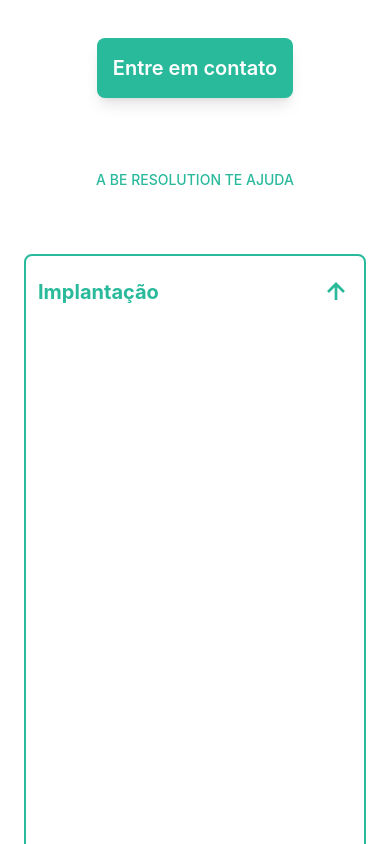
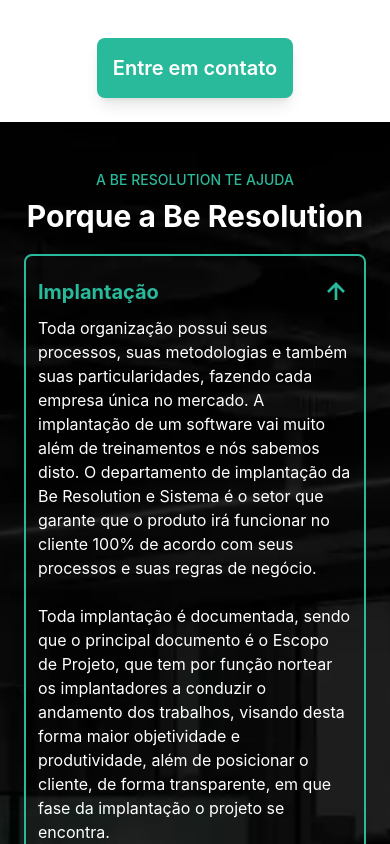
Before and after one commit to Lucas-Beijato/site-beresolution, a Next.js app: page / in a window 390 px wide. Shown: the part 6420-7264 px from the top of the page. Built offline with nearby package versions, Linux system fonts and the light colour scheme.

Commit message:
Correção de Erro Backgrounds
Versão mobile não estava carregando as imagens por um erro do lógica.

```diff
--- a/src/app/components/CustomSection/index.tsx
+++ b/src/app/components/CustomSection/index.tsx
@@ -14,7 +14,7 @@ interface CustomSectionProp {
 export default function CustomSection({ children, removePaddingX, imgURL, imgCustomStyle, colorDark, mobileOff, CustomBGComponent }: CustomSectionProp) {
   return (
     <section className={`overflow-hidden z-[0] w-full relative ${colorDark ? 'bg-BeColorBG': ''}`}>
-      {imgURL && <img className={`${imgCustomStyle} hidden xl:block absolute z-[1]`} loading="lazy" src={imgURL} alt="Fundo da seção." /> }
+      {imgURL && <img className={`${imgCustomStyle} ${mobileOff ? "hidden" : ""} xl:block absolute z-[1]`} loading="lazy" src={imgURL} alt="Fundo da seção." /> }
       {CustomBGComponent && <div className="w-full h-full hidden xl:block absolute z-[1]">{CustomBGComponent}</div>}
       <div className="flex justify-center items-center z-10">
         <div className={`flex flex-col w-full xl:w-mediunScreen px-3 py-6 xl:py-20 ${!removePaddingX && ' xl:px-20'} justify-center items-center`}>{children}</div>
--- a/src/app/components/Home/section2/index.tsx
+++ b/src/app/components/Home/section2/index.tsx
@@ -16,6 +16,7 @@ export default function Section2() {
   return (
 
     <CustomSection
+      mobileOff
       removePaddingX
       imgCustomStyle="h-[100%] top-[0px] left-[0px] opacity-[20%]"
       imgURL="/imgs/7040907.svg"
--- a/src/app/components/Home/section3/index.tsx
+++ b/src/app/components/Home/section3/index.tsx
@@ -17,6 +17,7 @@ export default function Section3() {
 
   return (
     <CustomSection
+      mobileOff
       removePaddingX
       imgCustomStyle="h-[100%] top-[0px] right-0 opacity-[10%]"
       imgURL="/imgs/6425299.svg"
```
